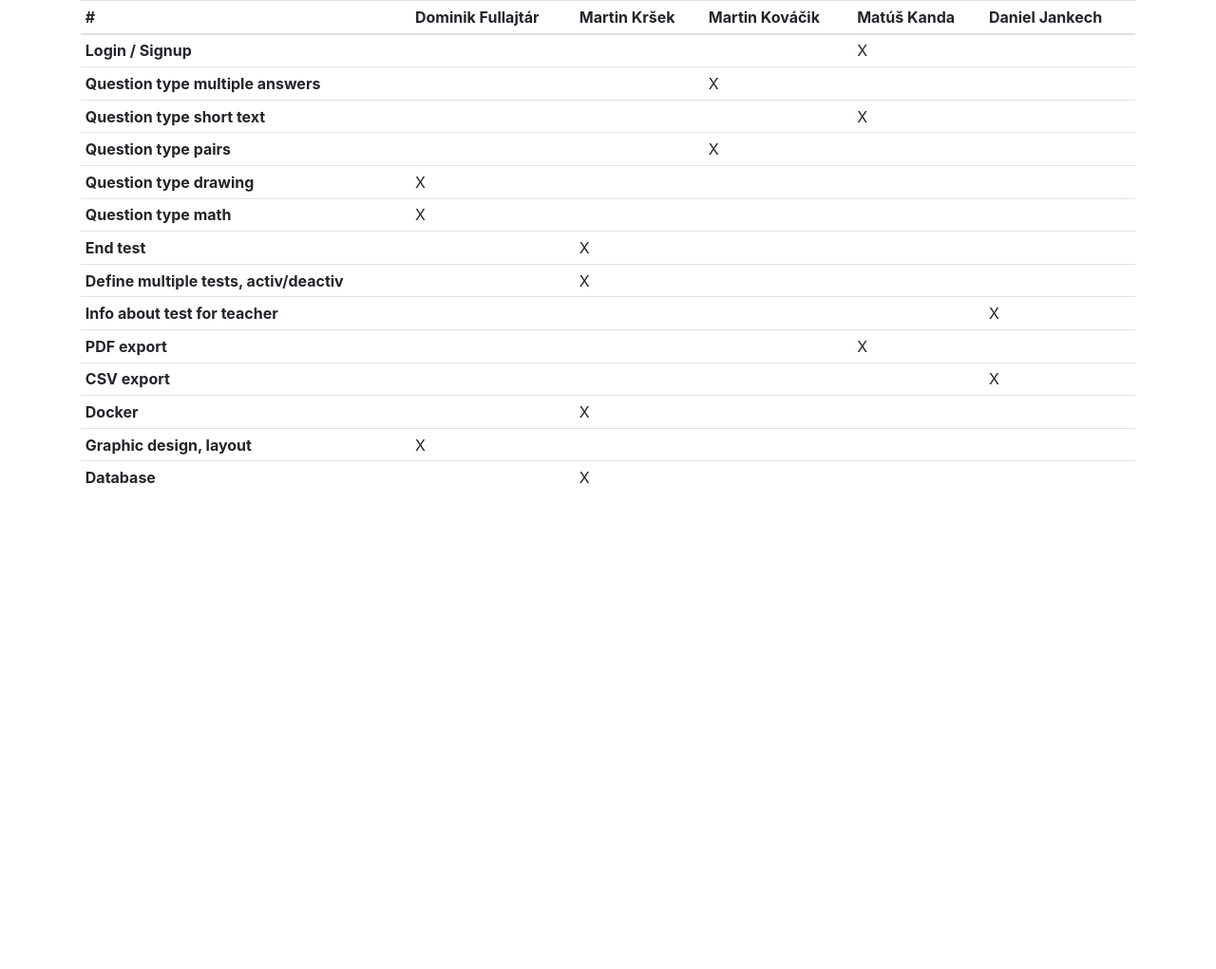
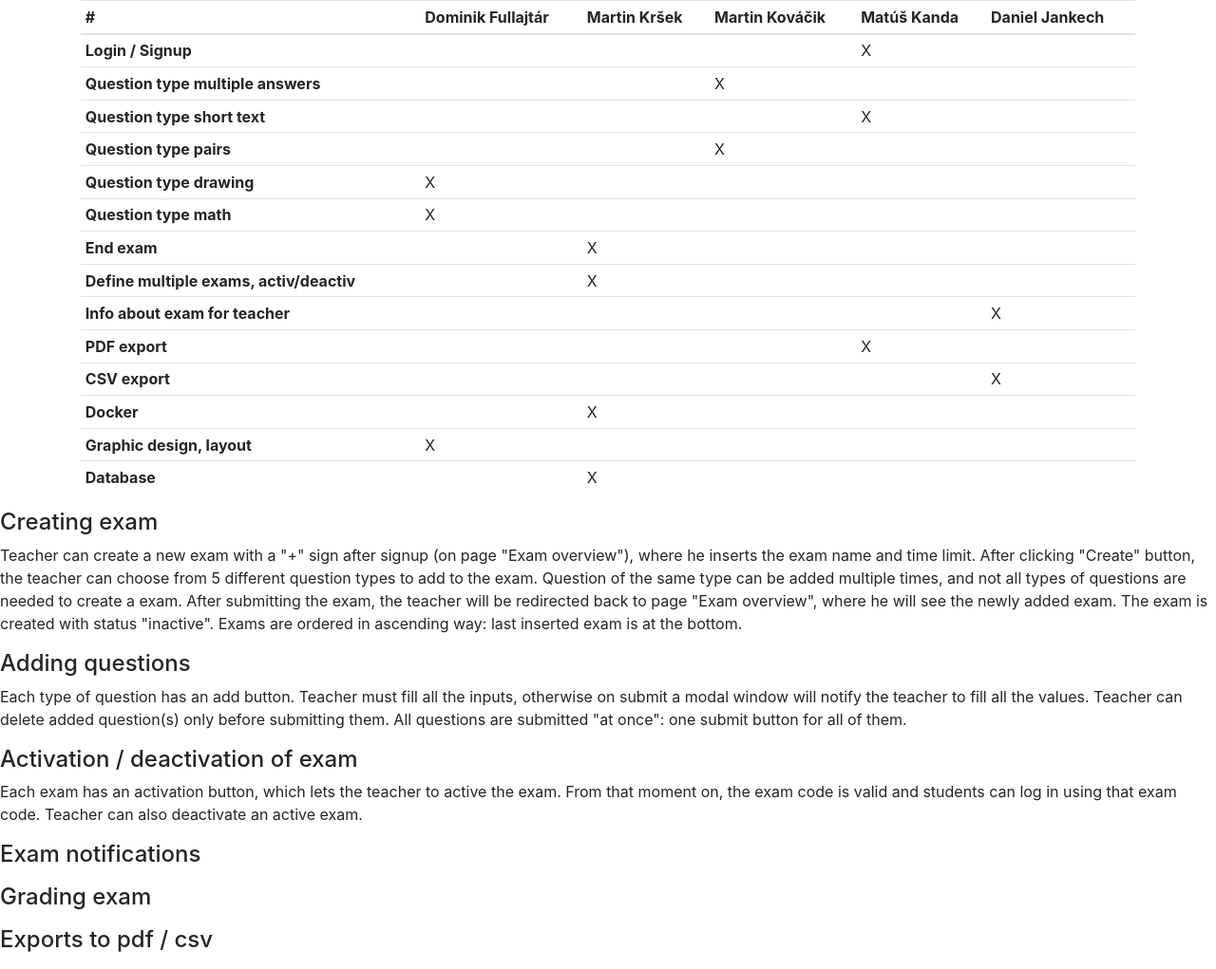
Before and after one commit to RadoNko/WEBTECH2_FINAL, a PHP site: page /views/about.php in a window 1280 px wide. Shown: the whole page at 95% size. Before the commit the page ends 509 px from the top, so only its background shows below. Run offline with PHP 8.4, Linux system fonts and the light colour scheme; a stand-in replaces the project's code that opens the database connection; some libraries are stand-ins or nearby versions.

Commit message:
added partial content into about.php

```diff
--- a/views/about.php
+++ b/views/about.php
@@ -10,7 +10,7 @@
 
 </head>
 <body>
-<div class="container mt5">
+    <div class="container mt5">
         <table class="table table-sm">
             <thead>
                 <tr>
@@ -72,7 +72,7 @@
                     <td></td>
                 </tr>
                 <tr>
-                    <th>End test</th>
+                    <th>End exam</th>
                     <td></td>
                     <td>X</td>
                     <td></td>
@@ -80,7 +80,7 @@
                     <td></td>
                 </tr>
                 <tr>
-                    <th>Define multiple tests, activ/deactiv</th>
+                    <th>Define multiple exams, activ/deactiv</th>
                     <td></td>
                     <td>X</td>
                     <td></td>
@@ -88,7 +88,7 @@
                     <td></td>
                 </tr>
                 <tr>
-                    <th>Info about test for teacher</th>
+                    <th>Info about exam for teacher</th>
                     <td></td>
                     <td></td>
                     <td></td>
@@ -138,5 +138,38 @@
             </tbody>
         </table>
     </div>
+
+    <div>
+        <h4>Creating exam</h4>
+        <p>Teacher can create a new exam with a "+" sign after signup (on page "Exam overview"), where he inserts the exam name and time limit.
+        After clicking "Create" button, the teacher can choose from 5 different question types to add to the exam.
+        Question of the same type can be added multiple times, and not all types of questions are needed to create a exam.
+        After submitting the exam, the teacher will be redirected back to page "Exam overview", where he will see the newly added exam.
+        The exam is created with status "inactive". Exams are ordered in ascending way: last inserted exam is at the bottom.
+        </p>
+
+        <h4>Adding questions</h4>
+        <p>Each type of question has an add button. Teacher must fill all the inputs, otherwise on submit a modal window will notify the teacher to fill all the values.
+           Teacher can delete added question(s) only before submitting them. All questions are submitted "at once": one submit button for all of them.
+        </p>
+
+        <h4>Activation / deactivation of exam</h4>
+        <p>Each exam has an activation button, which lets the teacher to active the exam. From that moment on, the exam code is valid
+        and students can log in using that exam code. Teacher can also deactivate an active exam.
+        </p>
+
+        <h4>Exam notifications</h4>
+        <p>
+        </p>
+
+        <h4>Grading exam</h4>
+        <p>
+        </p>
+
+        <h4>Exports to pdf / csv</h4>
+        <p>
+        </p>
+    </div>
+
 </body>
 </html>
--- a/views/partials/studentNavigation.php
+++ b/views/partials/studentNavigation.php
@@ -37,6 +37,7 @@
   <div class="grid ">
     <p title="00:00:00" id="countdown" class="font-bold text-4xl justify-self-center break-words">00:00:00</p>
   </div>
+  <a href="../views/about.php" class="block px-2 py-1 mt-1 text-white font-semibold rounded hover:bg-gray-500 self-end">About</a>
   <button onclick="logOut()" class="block px-2 py-1 mt-1 text-white font-semibold rounded hover:bg-gray-500 self-end">Logout</button>
 </header>
 
--- a/views/partials/teacherNavigation.php
+++ b/views/partials/teacherNavigation.php
@@ -31,6 +31,7 @@
 
         </div>
     </div>
+    <a href="../views/about.php" class="block px-2 py-1 mt-1 text-white font-semibold rounded hover:bg-gray-500 self-end">About</a>
     <button onclick="logOut()" class="block px-2 py-1 mt-1 text-white font-semibold rounded hover:bg-gray-500 self-end">Logout</button>
 </header>
 
```
